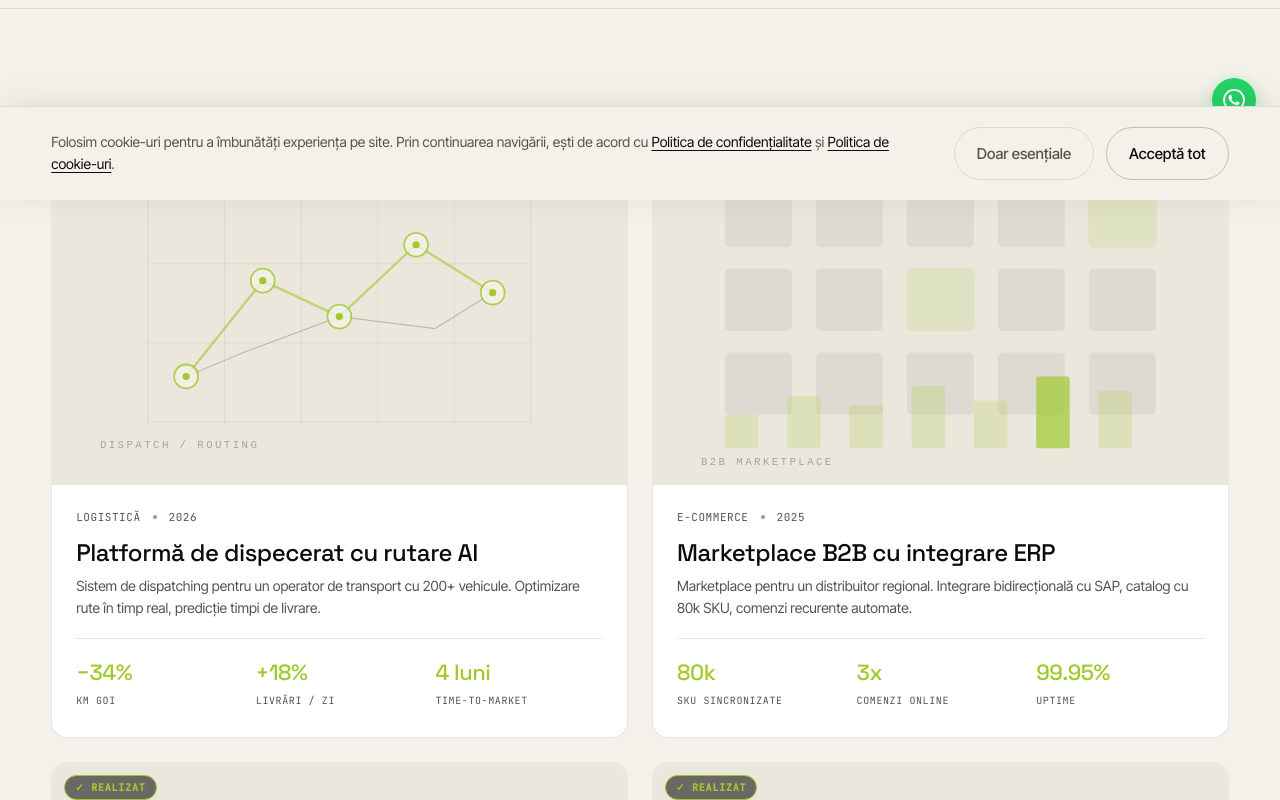
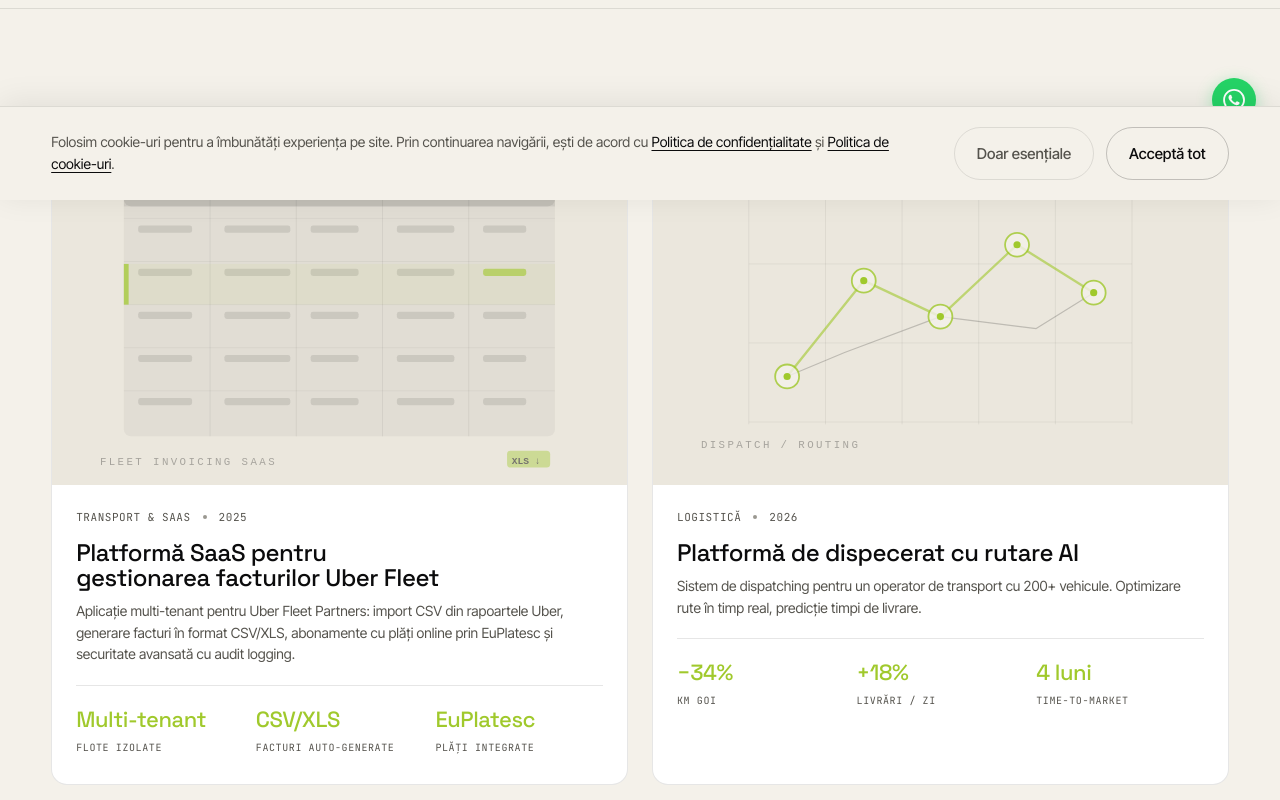
Before and after one commit to TheDeveloper404/ACL-Smart-Software, a Next.js app in the folder acl-smart-software/: page /portofoliu in a window 1280 px wide. Shown: the part 600-1400 px from the top of the page. Built offline with nearby package versions, Linux system fonts and the light colour scheme; a web font is replaced by a local one.

Commit message:
project added

```diff
--- a/acl-smart-software/src/app/portofoliu/PortofoliuGrid.tsx
+++ b/acl-smart-software/src/app/portofoliu/PortofoliuGrid.tsx
@@ -42,6 +42,45 @@ function CaseVisual({ slug }: { slug: string }) {
   const a = 'var(--accent)';
 
   const visuals: Record<string, React.ReactNode> = {
+
+    'flotapro': (
+      <svg viewBox="0 0 480 280" fill="none" xmlns="http://www.w3.org/2000/svg" className="case-svg">
+        {/* spreadsheet grid */}
+        <rect x="60" y="30" width="360" height="220" rx="6" fill="currentColor" opacity="0.04" stroke="currentColor" strokeWidth="0.5" strokeOpacity="0.15"/>
+        {/* header row */}
+        <rect x="60" y="30" width="360" height="28" rx="6" fill="currentColor" opacity="0.07"/>
+        <rect x="60" y="52" width="360" height="6" rx="0" fill="currentColor" opacity="0.07"/>
+        {/* header cells */}
+        {[0,1,2,3,4].map(i => (
+          <rect key={`h${i}`} x={72 + i*70} y="40" width={[50,60,55,50,45][i]} height="8" rx="2" fill="currentColor" opacity="0.25"/>
+        ))}
+        {/* column dividers */}
+        {[1,2,3,4].map(i => (
+          <line key={`d${i}`} x1={60 + i*72} y1="30" x2={60 + i*72} y2="250" stroke="currentColor" strokeWidth="0.5" strokeOpacity="0.1"/>
+        ))}
+        {/* data rows */}
+        {[0,1,2,3,4].map(row => (
+          <g key={`r${row}`}>
+            <line x1="60" y1={68 + row*36} x2="420" y2={68 + row*36} stroke="currentColor" strokeWidth="0.5" strokeOpacity="0.08"/>
+            {[0,1,2,3,4].map(col => (
+              <rect key={`c${col}`} x={72 + col*72} y={74 + row*36} width={[45,55,40,48,36][col]} height="6" rx="2"
+                fill={row === 1 && col === 4 ? a : 'currentColor'}
+                opacity={row === 1 && col === 4 ? 0.6 : 0.1}
+              />
+            ))}
+          </g>
+        ))}
+        {/* accent highlight row */}
+        <rect x="60" y="106" width="360" height="34" fill={a} opacity="0.06"/>
+        <rect x="60" y="106" width="4" height="34" fill={a} opacity="0.7"/>
+        {/* download arrow top right */}
+        <g opacity="0.5">
+          <rect x="380" y="262" width="36" height="14" rx="3" fill={a} opacity="0.8"/>
+          <text x="384" y="273" fontFamily="monospace" fontSize="8" fill="#000" fontWeight="700">XLS ↓</text>
+        </g>
+        <text x="40" y="274" fontFamily="monospace" fontSize="9" fill="currentColor" opacity="0.3" letterSpacing="2">FLEET INVOICING SAAS</text>
+      </svg>
+    ),
 
     'dispatch-os': (
       <svg viewBox="0 0 480 280" fill="none" xmlns="http://www.w3.org/2000/svg" className="case-svg">
--- a/acl-smart-software/src/components/sections/ContactStrip.tsx
+++ b/acl-smart-software/src/components/sections/ContactStrip.tsx
@@ -7,7 +7,7 @@ export default function ContactStrip() {
         <div>
           <div className="eyebrow">Hai să vorbim</div>
           <h2>
-            Ai un proiect <em>în cap</em>?<br />
+            Ai un proiect <em>în minte</em>?<br />
             Răspundem în 24h.
           </h2>
         </div>
--- a/acl-smart-software/src/data/index.ts
+++ b/acl-smart-software/src/data/index.ts
@@ -264,6 +264,16 @@ export const SERVICE_BY_SLUG = Object.fromEntries(SERVICES.map(s => [s.slug, s])
 
 export const CASES: Case[] = [
   {
+    slug: 'flotapro',
+    tag: 'Transport & SaaS',
+    year: '2025',
+    label: 'FLOTAPRO',
+    title: 'Platformă SaaS pentru gestionarea facturilor Uber Fleet',
+    desc: 'Aplicație multi-tenant pentru Uber Fleet Partners: import CSV din rapoartele Uber, generare facturi în format CSV/XLS, abonamente cu plăți online prin EuPlatesc și securitate avansată cu audit logging.',
+    services: ['software-custom', 'aplicatii-web', 'integrari-api'],
+    results: [{ n: 'Multi-tenant', l: 'Flote izolate' }, { n: 'CSV/XLS', l: 'Facturi auto-generate' }, { n: 'EuPlatesc', l: 'Plăți integrate' }],
+  },
+  {
     slug: 'dispatch-os',
     tag: 'Logistică',
     year: '2026',
```
